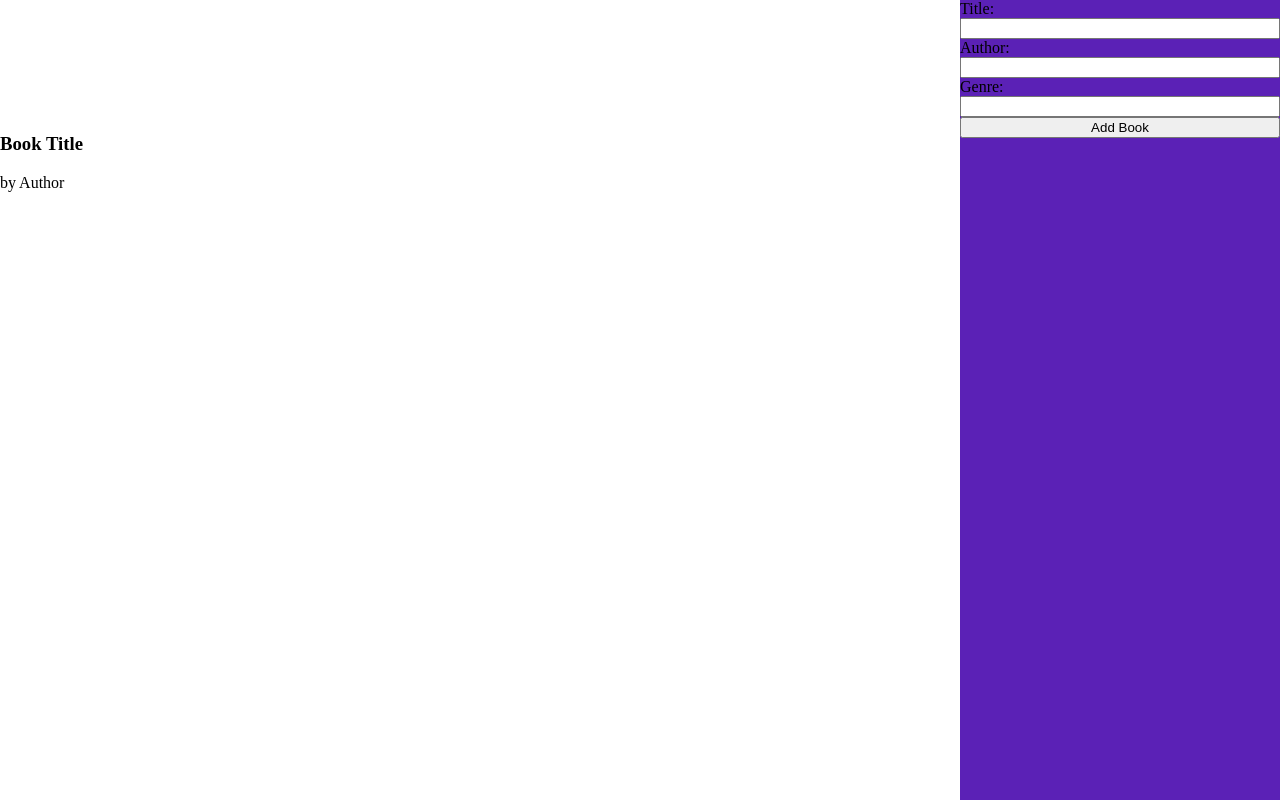
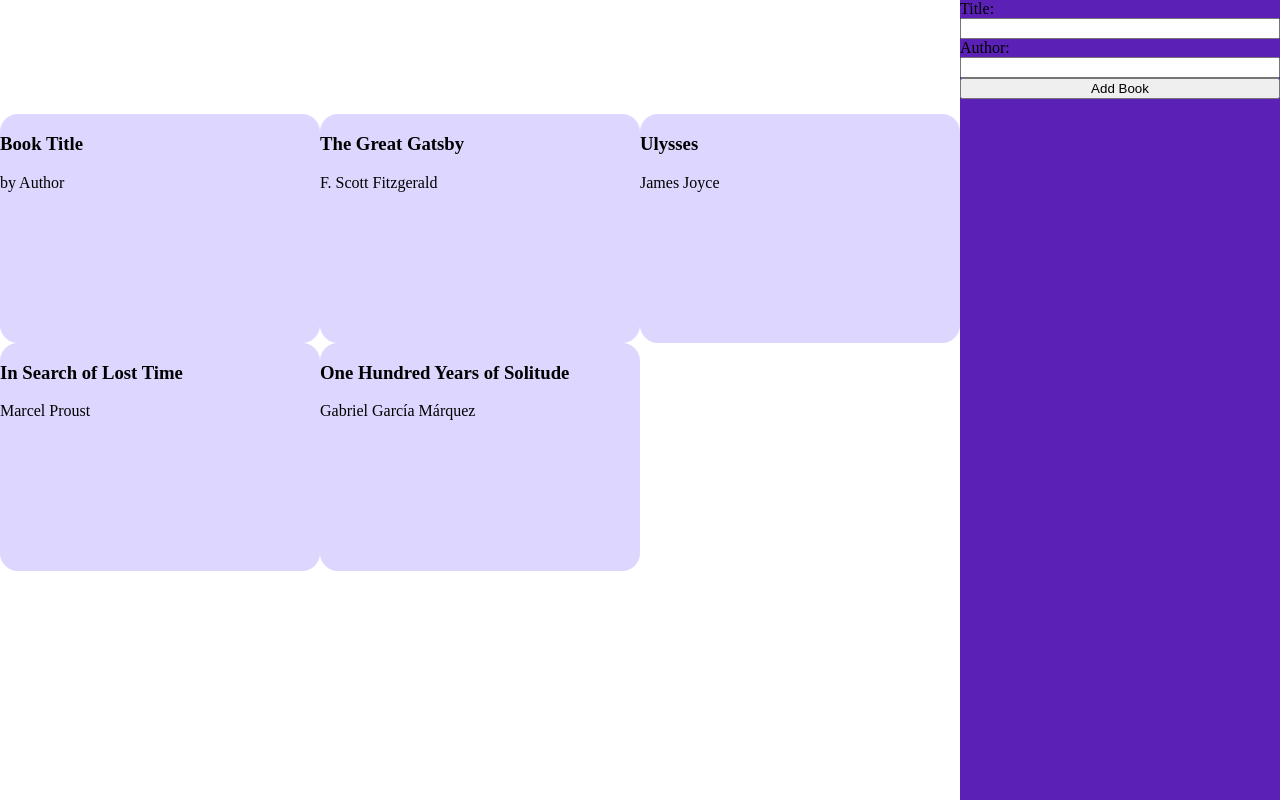
Before and after one commit to JMDoza/odin-library, a plain HTML site: page index.html in a window 1280 px wide. Drawn offline with Linux system fonts and the light colour scheme.

Commit message:
Removed redundancy with temp data and added it directly to main array, added function to create bookcard element for function to populate the page

```diff
--- a/index.html
+++ b/index.html
@@ -18,8 +18,8 @@
             <label for="bookAuthor">Author:</label>
             <input type="text" name="bookAuthor">
 
-            <label for="bookGenre">Genre:</label>
-            <input type="text" name="bookGenre">
+            <!-- <label for="bookGenre">Genre:</label>
+            <input type="text" name="bookGenre"> -->
 
             <input type="button" value="Add Book">
         </form>
--- a/library.js
+++ b/library.js
@@ -1,5 +1,4 @@
-const myLibrary = [];
-const tempData = [
+const myLibrary = [
   { title: "The Great Gatsby", author: "F. Scott Fitzgerald" },
   { title: "Ulysses", author: "James Joyce" },
   { title: "In Search of Lost Time", author: "Marcel Proust" },
@@ -20,10 +19,28 @@ function addBookToLibrary(title, author) {
   myLibrary.push(book);
 }
 
-function populateLibrary() {
-  tempData.forEach((book) => {
-    addBookToLibrary(book.title, book.author)
-  })
+function createBookCard(title, author) {
+  const newDiv = document.createElement("div");
+  const newH3 = document.createElement("h3");
+  const newP = document.createElement("p");
+
+  newDiv.className = "book-card";
+  newH3.textContent = title;
+  newP.textContent = author;
+
+  newDiv.appendChild(newH3);
+  newDiv.appendChild(newP);
+
+  return newDiv;
 }
 
-populateLibrary()
+function populateLibrary() {
+  const libraryContainer = document.querySelector(".library-container");
+
+  myLibrary.forEach(({ title, author }) => {
+    const bookCard = createBookCard(title, author);
+    libraryContainer.appendChild(bookCard);
+  });
+}
+
+populateLibrary();
--- a/style.css
+++ b/style.css
@@ -18,3 +18,14 @@ body {
 .form-container {
     display: grid;
 }
+
+.library-container {
+    display: grid;
+    grid-template-columns: 1fr 1fr 1fr;
+    grid-template-rows: 1fr 1fr 1fr;
+}
+
+.book-card {
+    background-color: #ddd6fe;
+    border-radius: 18px;
+}
```
